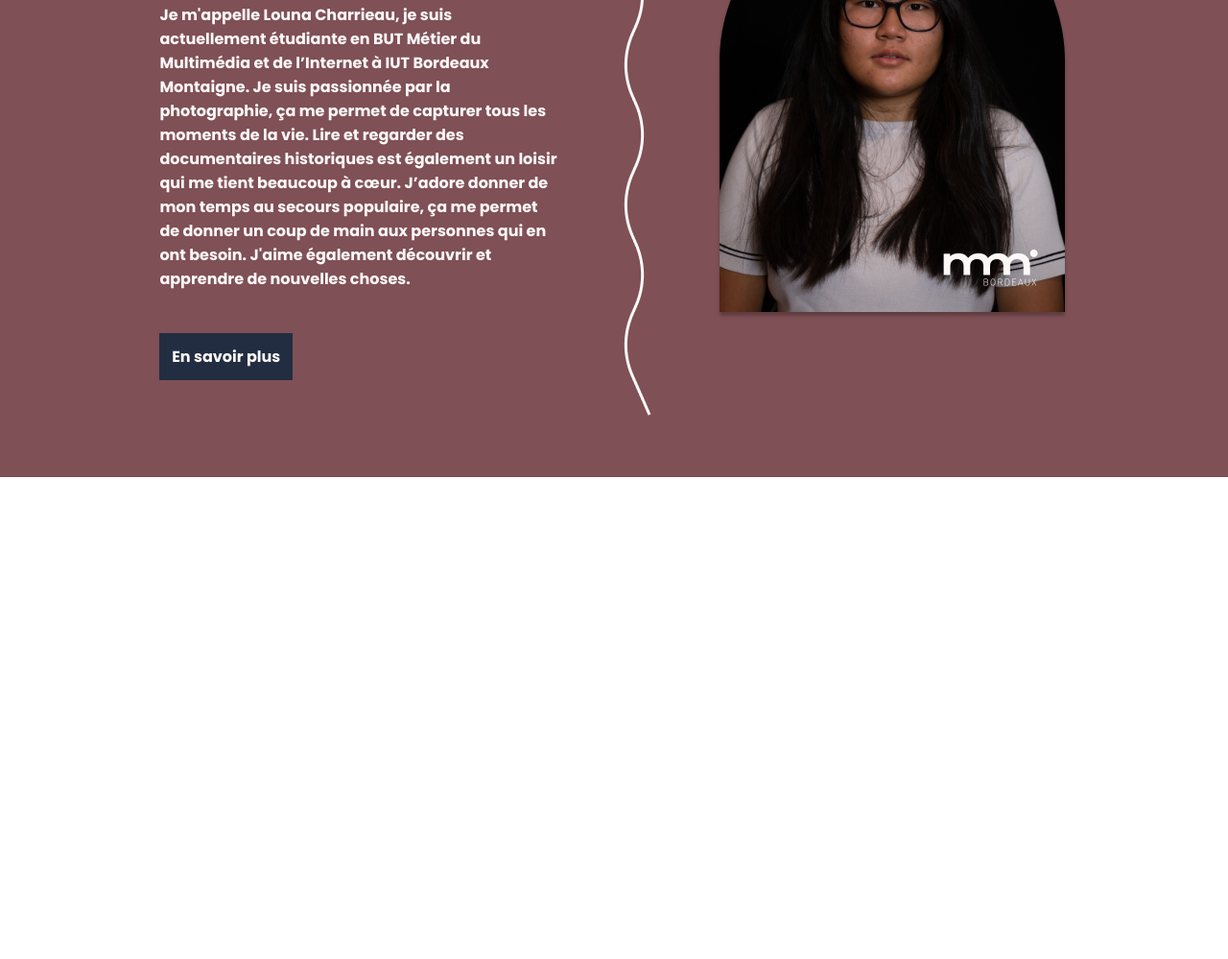
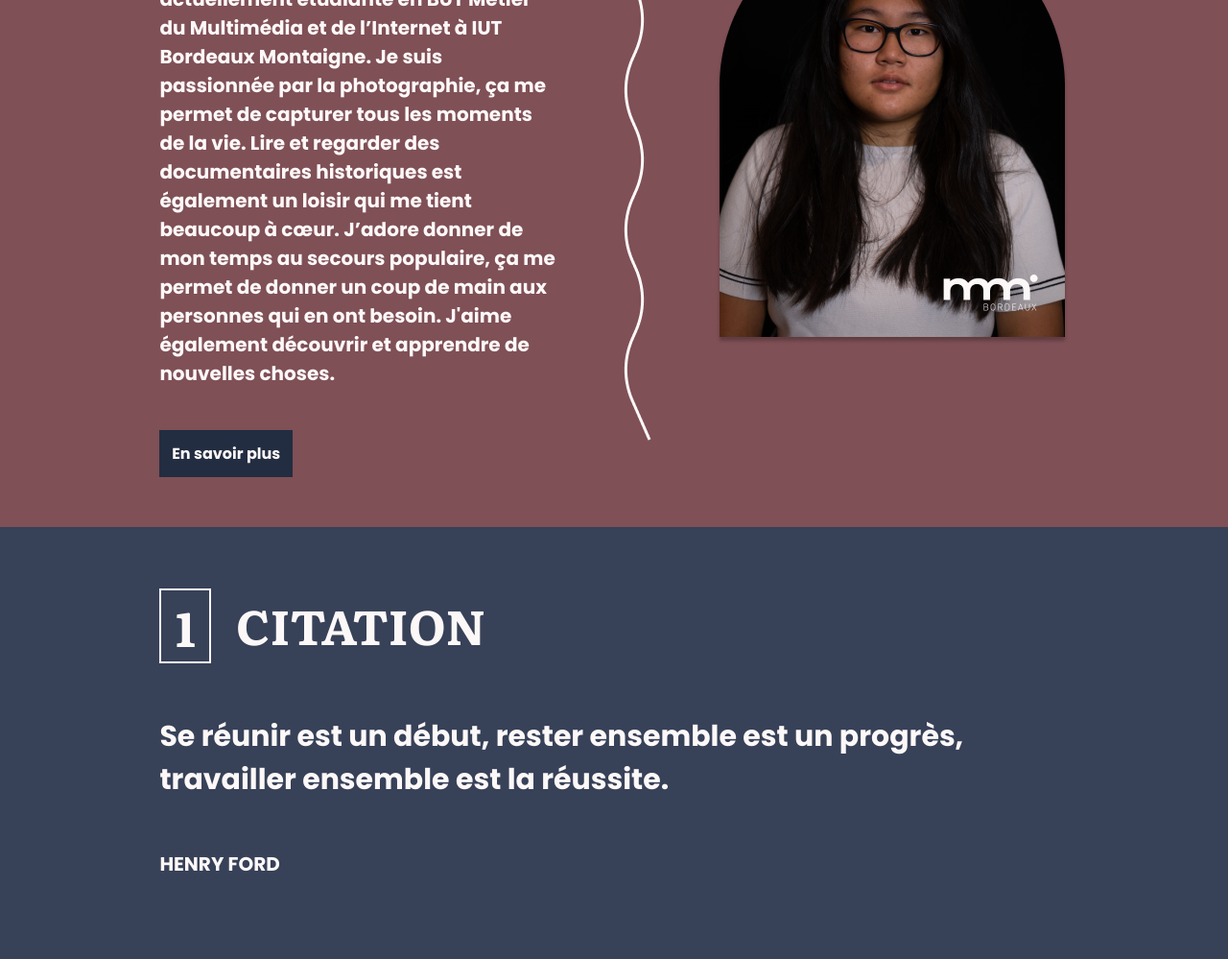
Before and after one commit to EmmaGuillaume/louna-portfolio, a plain HTML site: page mainpage.html in a window 1280 px wide. Shown: the part 1058-2057 px from the top of the page at 96% size. Before the commit the page ends 1555 px from the top, so only its background shows below. Drawn offline with Linux system fonts and the light colour scheme; files whose address does not match are found by name; a web font is replaced by a local one.

Commit message:
add section citation + responsive, minification du fichier styleindex

```diff
--- a/mainpage.html
+++ b/mainpage.html
@@ -94,7 +94,15 @@
         <div class="about__img">
             <img src="./img/louna-charrieau-portrait-a-propos.png" alt="Second portrait de Louna">
         </div>
+    </section>
 
+    <section class="citation">
+        <div class="citation__title">
+            <h2 class="citation__title--number">1</h2>
+            <h2>CITATION</h2>
+        </div>
+        <p>Se réunir est un début, rester ensemble est un progrès, travailler ensemble est la réussite.</p>
+        <p class="citation__author"><b>HENRY FORD</b></p>
     </section>
 
 </body>
--- a/style/styleindex.css
+++ b/style/styleindex.css
@@ -3,9 +3,9 @@
     --white-bg: #FDF8F8;
     --marron-txt: #362B25;
     --dark-red: #7F5056;
+    --bleu-bg: #374158;
 }
 .homepage{
-
     padding: 20vh 0 5vh 0;
     width: 100%;
     background-color: var(--white-bg);
@@ -19,23 +19,18 @@
     justify-content: center;
     background-color: var(--white-bg);
     margin-top: 10vh;
-
 }
 .homepage__container{
     display: flex;
     justify-content: space-evenly;
     padding: 0 3vw 0 3vw;
     gap:3vw;
-
 }
-
-
 .homepage__title--line{
     height: 8px;
     width: 75px;
     background-color: var(--marron-txt);
 }
-
 .about{
     margin: 0;
     background-color: var(--dark-red);
@@ -58,23 +53,45 @@
     background-color: #222D41;
     padding: 1vw;
 }
-
+.citation{
+    display: flex;
+    flex-direction: column;
+    padding: 8vh 13vw 8vh 13vw;
+    background-color: var(--bleu-bg);
+    color: var(--white-bg);
+}
+.citation p{
+    font-size: 30px;
+}
+.citation__author{
+    font-size: 20px !important;
+}
+.citation__title{
+    display: flex;
+    gap: 2vw;
+    margin-bottom: 3vh;
+}
+.citation__title--number{
+    display: flex;
+    justify-content: center;
+    align-items: center;
+    width: 50px;
+    border: solid 2px var(--white-bg);
+}
 p{
     font-family: "Poppins";
+    font-size: 20px;
 }
-
 h1{
     font-family: "Literata";
     font-weight: 800;
     font-size: 80px;
 }
-
 h3{
     font-family: "Literata";
     font-weight: 400;
     font-size: 36px;
 }
-
 h2{
     margin: 0;
     font-size: 50px;
@@ -84,6 +101,7 @@ h2{
     .about{
         flex-direction: column;
     }
+
 }
 @media screen and (max-width:1000px){
     .about__img img{
@@ -106,5 +124,4 @@ h2{
         flex-direction: column;
         padding: 2vw;
     }
-
 }
```
